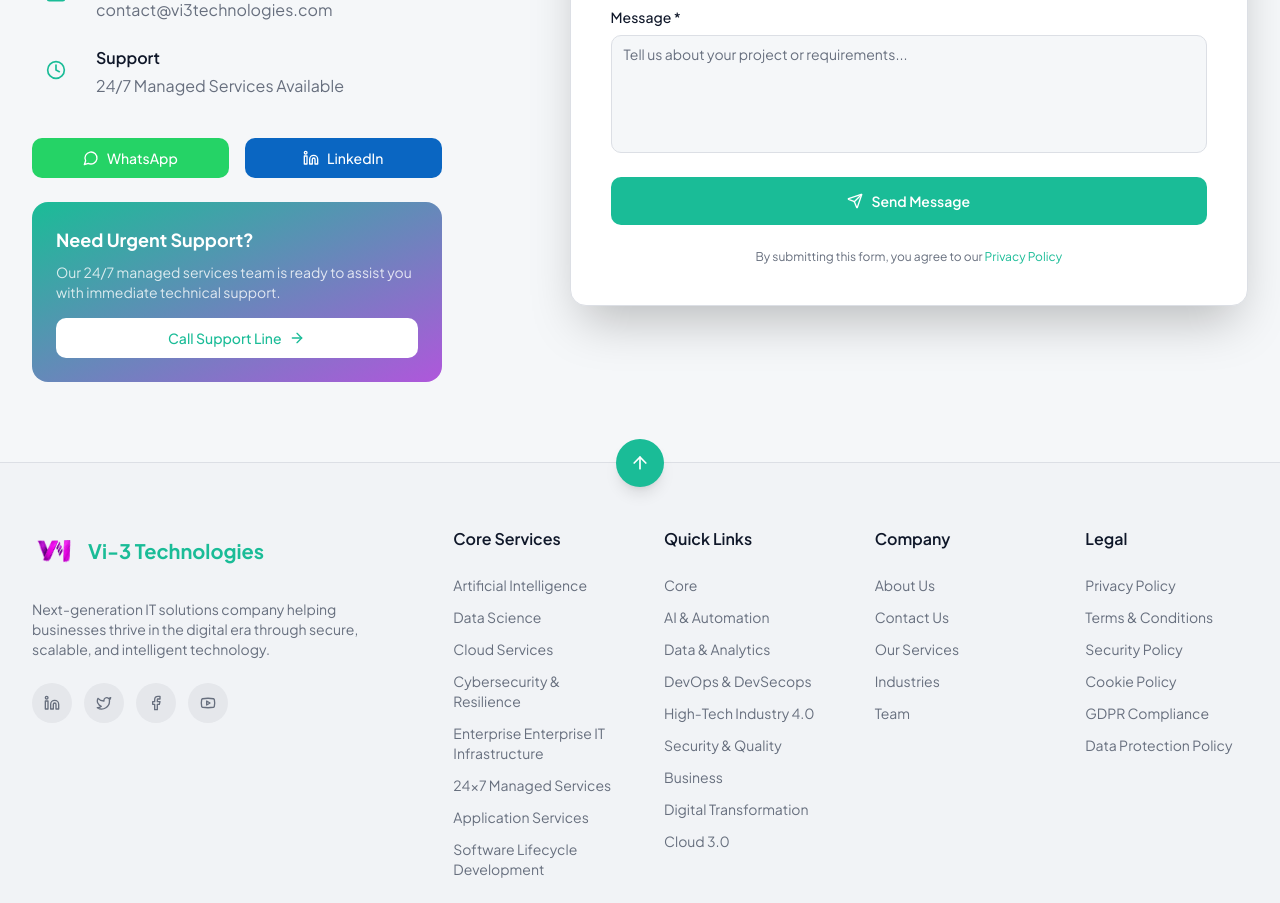
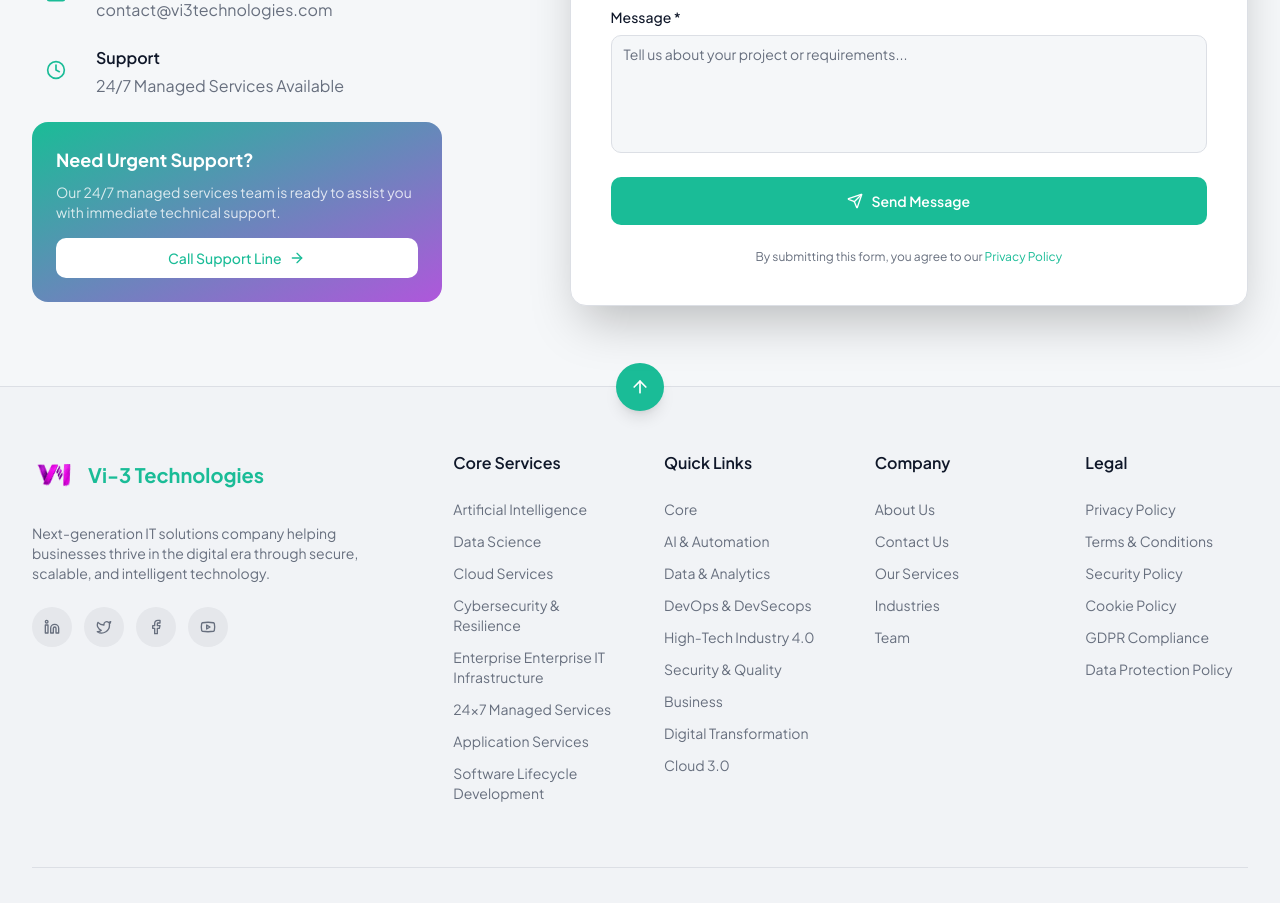
Before and after one commit to baskarmaruthai76-create/vi-3, a React (Vite) app: page /contact in a window 1280 px wide. Shown: the part 1000-1903 px from the top of the page. Built offline with nearby package versions, Linux system fonts and the light colour scheme; the HTML template or start-up script is replaced by a standard one.

Commit message:
removed_whatsapp

```diff
--- a/src/components/ContactSection.tsx
+++ b/src/components/ContactSection.tsx
@@ -155,7 +155,7 @@
                 </div>
 
                 {/* Quick Contact Buttons */}
-                <div className="grid grid-cols-2 gap-4 pt-4">
+                {/* <div className="grid grid-cols-2 gap-4 pt-4">
                   <Button
                     onClick={() => window.open('https://wa.me/917010351330', '_blank')}
                     className="bg-[#25D366] hover:bg-[#20BA5A] text-white gap-2"
@@ -170,7 +170,7 @@
                     <Linkedin size={18} />
                     LinkedIn
                   </Button>
-                </div>
+                </div> */}
 
                 <motion.div
                   initial={{ opacity: 0, y: 20 }}
--- a/src/pages/Contact.tsx
+++ b/src/pages/Contact.tsx
@@ -185,7 +185,7 @@
                     </div>
 
                     {/* Quick Contact Buttons */}
-                    <div className="grid grid-cols-2 gap-4 pt-4">
+                    {/* <div className="grid grid-cols-2 gap-4 pt-4">
                       <Button
                         onClick={() => window.open('https://wa.me/917010351330', '_blank')}
                         className="bg-[#25D366] hover:bg-[#20BA5A] text-white gap-2"
@@ -200,7 +200,7 @@
                         <Linkedin size={18} />
                         LinkedIn
                       </Button>
-                    </div>
+                    </div> */}
                   </div>
                 </div>
               </SlideInLeft>
```
